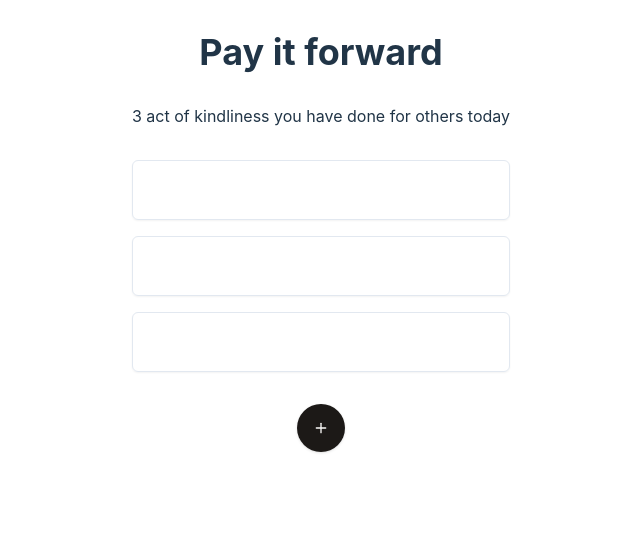
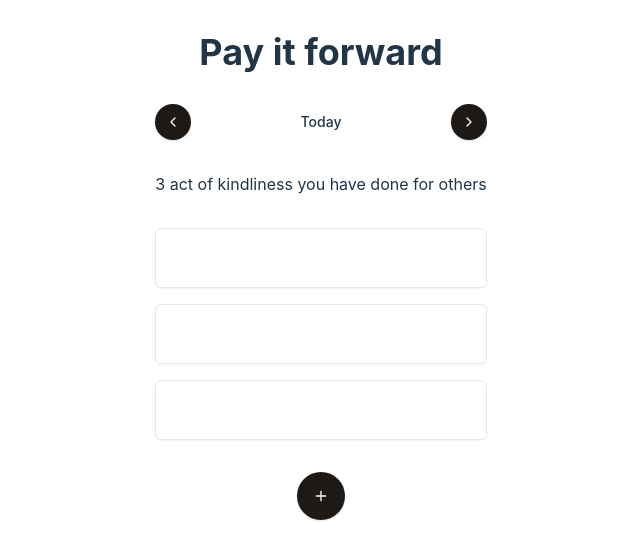
Before and after one commit to dandyling/pay-it-forward, a React (Vite) app: page / in a window 1280 px wide. Shown: the top 560 px of the page, without its empty margins (319-959 px from the left). Built offline with nearby package versions, Linux system fonts and the light colour scheme.

Commit message:
Add date function

```diff
--- a/package.json
+++ b/package.json
@@ -13,6 +13,7 @@
     "@radix-ui/react-slot": "^1.1.0",
     "class-variance-authority": "^0.7.0",
     "clsx": "^2.1.1",
+    "date-fns": "^4.1.0",
     "lodash": "^4.17.21",
     "lucide-react": "^0.456.0",
     "react": "^18.3.1",
--- a/src/App.tsx
+++ b/src/App.tsx
@@ -2,22 +2,51 @@ import { useState } from "react";
 import "./App.css";
 import { PayItForward } from "./components/pay-it-forward";
 import { Button } from "./components/ui/button";
-import { Plus } from "lucide-react";
+import { ChevronLeftIcon, ChevronRightIcon, Plus } from "lucide-react";
+import { add, format } from "date-fns";
 
+const YYYY_MM_DD = "yyyy-MM-dd";
 function App() {
+  const dateToday = new Date();
+  const [date, setDate] = useState(dateToday);
   const [count, setCount] = useState(3);
+  const key = format(date, YYYY_MM_DD);
+  const isToday = format(date, YYYY_MM_DD) === format(dateToday, YYYY_MM_DD);
   return (
     <main className="min-h-dvh min-w-screen flex flex-col gap-8 items-center">
       <h1 className="text-4xl font-bold">Pay it forward</h1>
       <div className="flex flex-col gap-8">
+        <div className="flex items-center justify-between">
+          <Button
+            size="icon"
+            className="rounded-full"
+            onClick={() => {
+              setDate(add(date, { days: -1 }));
+            }}
+          >
+            <ChevronLeftIcon />
+          </Button>
+          <span className="font-medium text-sm">
+            {isToday ? "Today" : format(date, "dd MMM yyyy")}
+          </span>
+          <Button
+            size="icon"
+            className="rounded-full"
+            onClick={() => {
+              setDate(add(date, { days: 1 }));
+            }}
+          >
+            <ChevronRightIcon />
+          </Button>
+        </div>
         <span>
           {count > 3 ? count : 3} act of kindliness you have done for others
-          today
         </span>
         <div className="flex flex-col gap-4 w-full">
-          {Array.from({ length: count }).map((_, index) => (
-            <PayItForward id={`${index + 1}`} />
-          ))}
+          {Array.from({ length: count }).map((_, index) => {
+            const id = `${key}-p${index + 1}`;
+            return <PayItForward id={id} key={id} />;
+          })}
         </div>
       </div>
       <Button
--- a/src/components/pay-it-forward.tsx
+++ b/src/components/pay-it-forward.tsx
@@ -15,6 +15,8 @@ export function PayItForward({
     const savedValue = localStorage.getItem(id);
     if (savedValue) {
       setValue(savedValue);
+    } else {
+      setValue("");
     }
   }, [id]);
 
```
Also changed, not shown: 1 other file (tests, documents, lock files or other folders).
